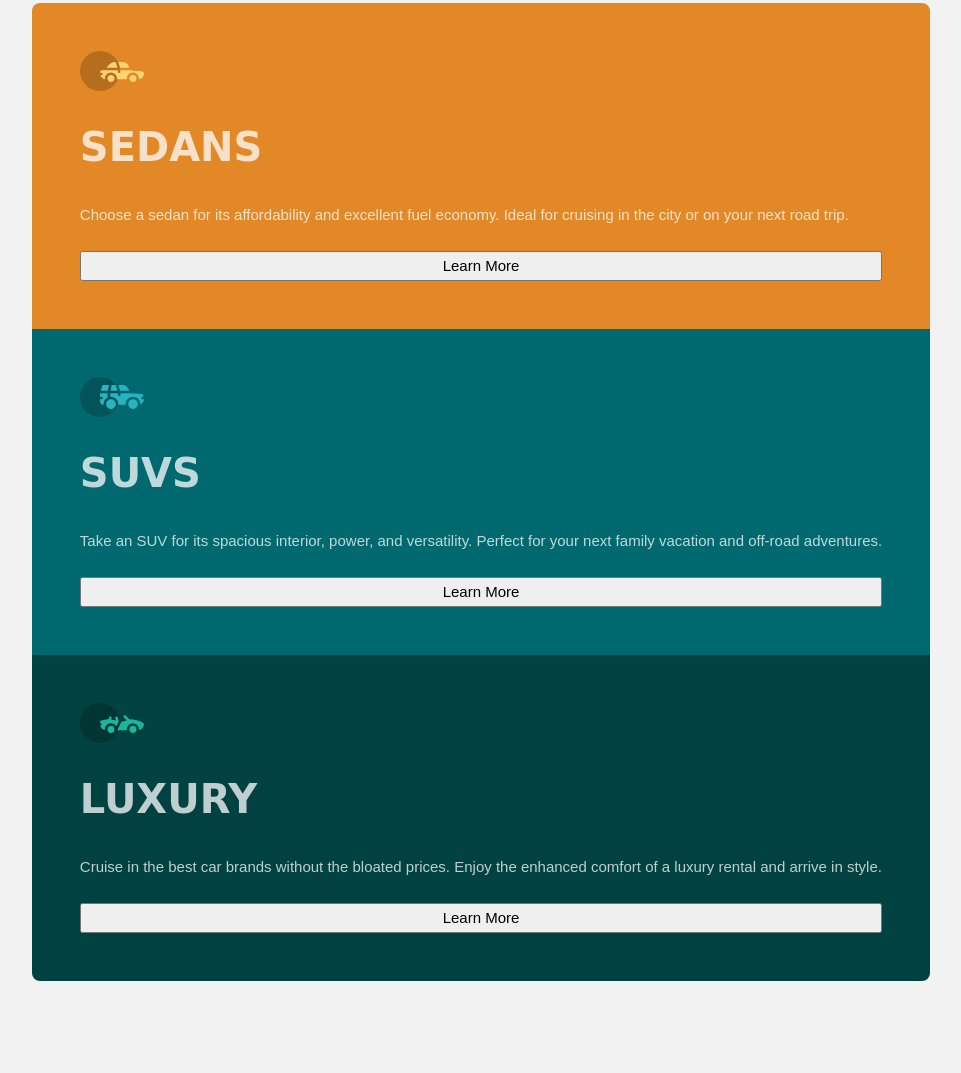
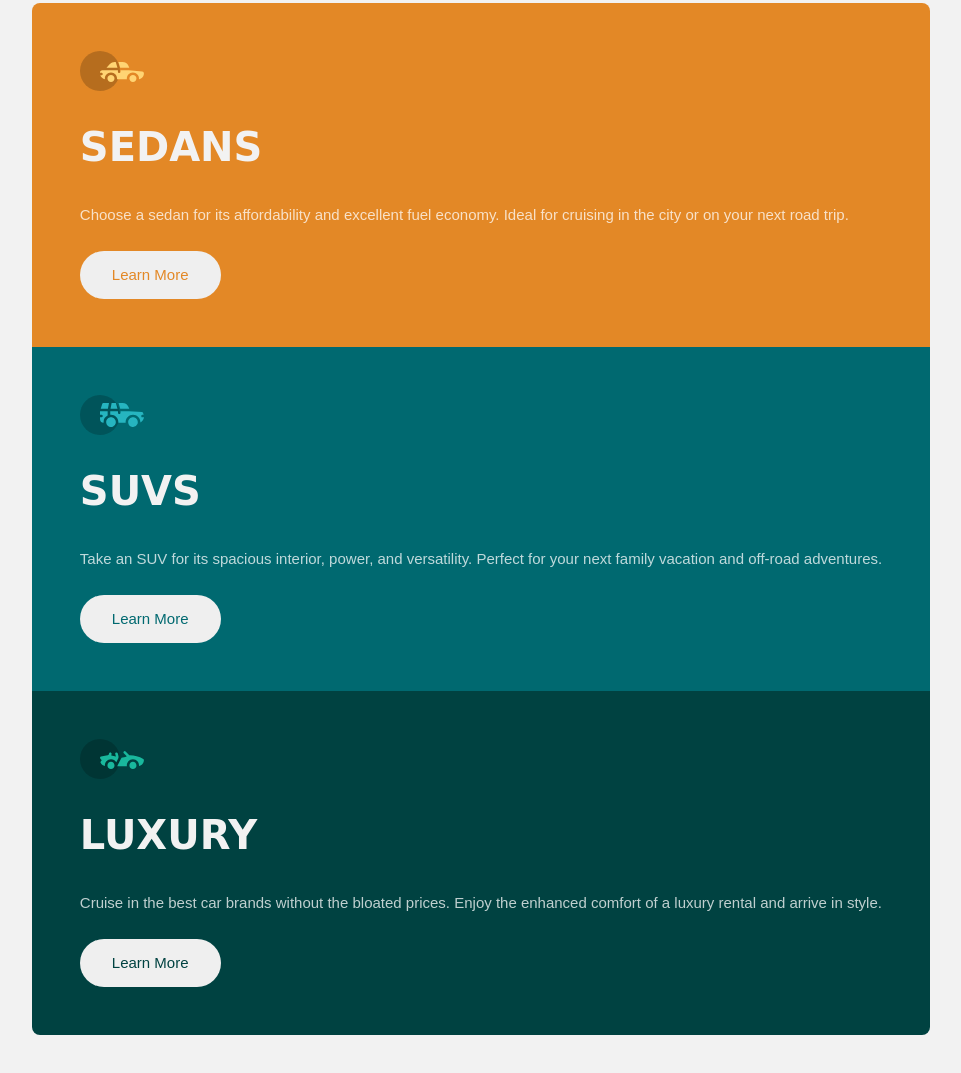
Before and after one commit to DeyanTopalov/3-column-preview-card-component-main, a plain HTML site: page index.html in a window 1280 px wide. Shown: the part 85-1158 px from the top of the page, without its empty margins (159-1120 px from the left). Drawn offline with Linux system fonts and the light colour scheme; a small style sheet from the web is missing.

Commit message:
small updates

```diff
--- a/index.html
+++ b/index.html
@@ -40,7 +40,7 @@
   <body>
     <main>
       <div class="card">
-        <div class="card__sections sedans">
+        <div class="card__sections bg-orange">
           <div class="ilustration">
             <img
               src="images/icon-sedans.svg"
@@ -52,9 +52,9 @@
             Choose a sedan for its affordability and excellent fuel economy.
             Ideal for cruising in the city or on your next road trip.
           </p>
-          <button class="button">Learn More</button>
+          <button class="button text-orange">Learn More</button>
         </div>
-        <div class="card__sections suvs">
+        <div class="card__sections bg-cyan">
           <div class="ilustration">
             <img
               src="images/icon-suvs.svg"
@@ -66,9 +66,9 @@
             Take an SUV for its spacious interior, power, and versatility.
             Perfect for your next family vacation and off-road adventures.
           </p>
-          <button class="button">Learn More</button>
+          <button class="button text-cyan">Learn More</button>
         </div>
-        <div class="card__sections luxury">
+        <div class="card__sections bg-dark-cyan">
           <div class="ilustration">
             <img
               src="images/icon-luxury.svg"
@@ -80,7 +80,7 @@
             Cruise in the best car brands without the bloated prices. Enjoy the
             enhanced comfort of a luxury rental and arrive in style.
           </p>
-          <button class="button">Learn More</button>
+          <button class="button text-dark-cyan">Learn More</button>
         </div>
       </div>
     </main>
--- a/style.css
+++ b/style.css
@@ -3,7 +3,7 @@
 
   --clr-orange: hsl(31, 77%, 52%);
   --clr-cyan: hsl(184, 100%, 22%);
-  --clr-dar-cyan: hsl(179, 100%, 13%);
+  --clr-dark-cyan: hsl(179, 100%, 13%);
 
   /* Secondary Colors */
   --clr-transp-white: hsla(0, 0%, 100%, 0.75); /* Paragraphs */
@@ -49,7 +49,28 @@ body {
   font-family: var(--ff-body);
   font-size: var(--fs-regular);
   font-weight: var(--fw-regular);
-  color: var(--clr-transp-white);
+  color: var(--clr-light-gray);
+}
+
+/* Utility Styles */
+
+.bg-orange {
+  background-color: var(--clr-orange);
+}
+.text-orange {
+  color: var(--clr-orange);
+}
+.bg-cyan {
+  background-color: var(--clr-cyan);
+}
+.text-cyan {
+  color: var(--clr-cyan);
+}
+.bg-dark-cyan {
+  background-color: var(--clr-dark-cyan);
+}
+.text-dark-cyan {
+  color: var(--clr-dark-cyan);
 }
 
 /* Card Styles */
@@ -59,18 +80,6 @@ body {
   grid-template-columns: 1fr;
   border-radius: var(--spacing-s);
   overflow: hidden;
-}
-
-.sedans {
-  background-color: var(--clr-orange);
-}
-
-.suvs {
-  background-color: var(--clr-cyan);
-}
-
-.luxury {
-  background-color: var(--clr-dar-cyan);
 }
 
 .card__sections {
@@ -84,5 +93,22 @@ body {
   font-weight: var(--fw-bold);
   font-size: var(--fs-xxl);
   text-transform: uppercase;
-  /* color: var(--clr-light-gray); */
 }
+
+.card_sections_description {
+  color: var(--clr-transp-white);
+}
+
+.button {
+  border: none;
+  border-radius: 1.5625rem; /* 25px */
+  width: fit-content;
+  padding: 0.75rem 2rem;
+  cursor: pointer;
+}
+
+.button:is(:hover, :focus) {
+  background-color: transparent;
+  border: solid var(--clr-light-gray) 2px;
+  color: var(--clr-light-gray);
+}
```
